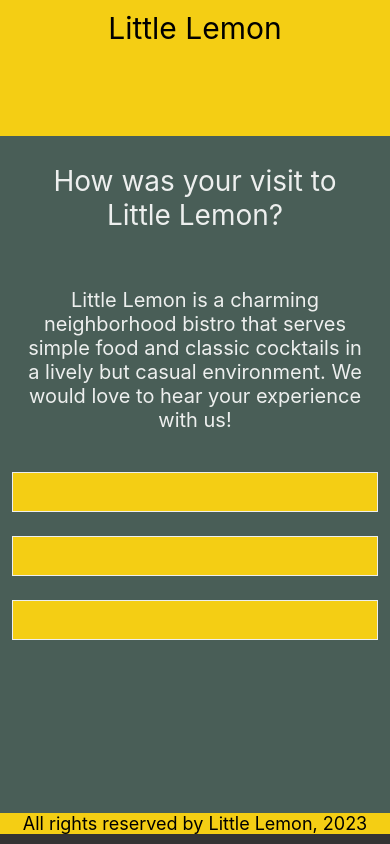
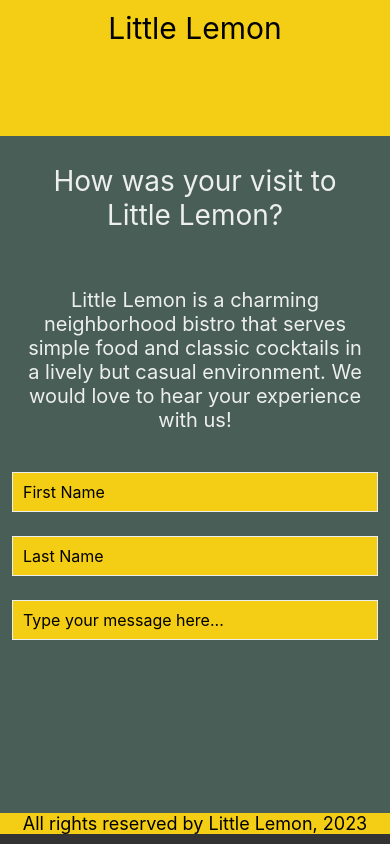
Before and after one commit to EvMad/a-react-native-sandbox, a React Native app in the folder LittleLemon/: screen / in a window 390 px wide. Built offline with nearby package versions, Linux system fonts and the light colour scheme.

Commit message:
added placeholders to the TextInputs

```diff
--- a/LittleLemon/components/FeedbackForm.js
+++ b/LittleLemon/components/FeedbackForm.js
@@ -15,9 +15,9 @@ const FeedbackForm = () => {
             <Text style={styles.infoSection}>
                 Little Lemon is a charming neighborhood bistro that serves simple food and classic cocktails in a lively but casual environment. We would love to hear your experience with us!
             </Text>
-            <TextInput value={firstName} onChangeText={onChangeFirstName} style={styles.input} />
-            <TextInput value={lastName} onChangeText={onChangeLastName} style={styles.input} />
-            <TextInput value={message} onChangeText={onChangeMessage} style={styles.input} />
+            <TextInput value={firstName} onChangeText={onChangeFirstName} style={styles.input} placeholder={'First Name'} />
+            <TextInput value={lastName} onChangeText={onChangeLastName} style={styles.input} placeholder={'Last Name'} />
+            <TextInput value={message} onChangeText={onChangeMessage} style={styles.input} placeholder={'Type your message here...'} />
         </ScrollView>
    </KeyboardAvoidingView>
     )
```
